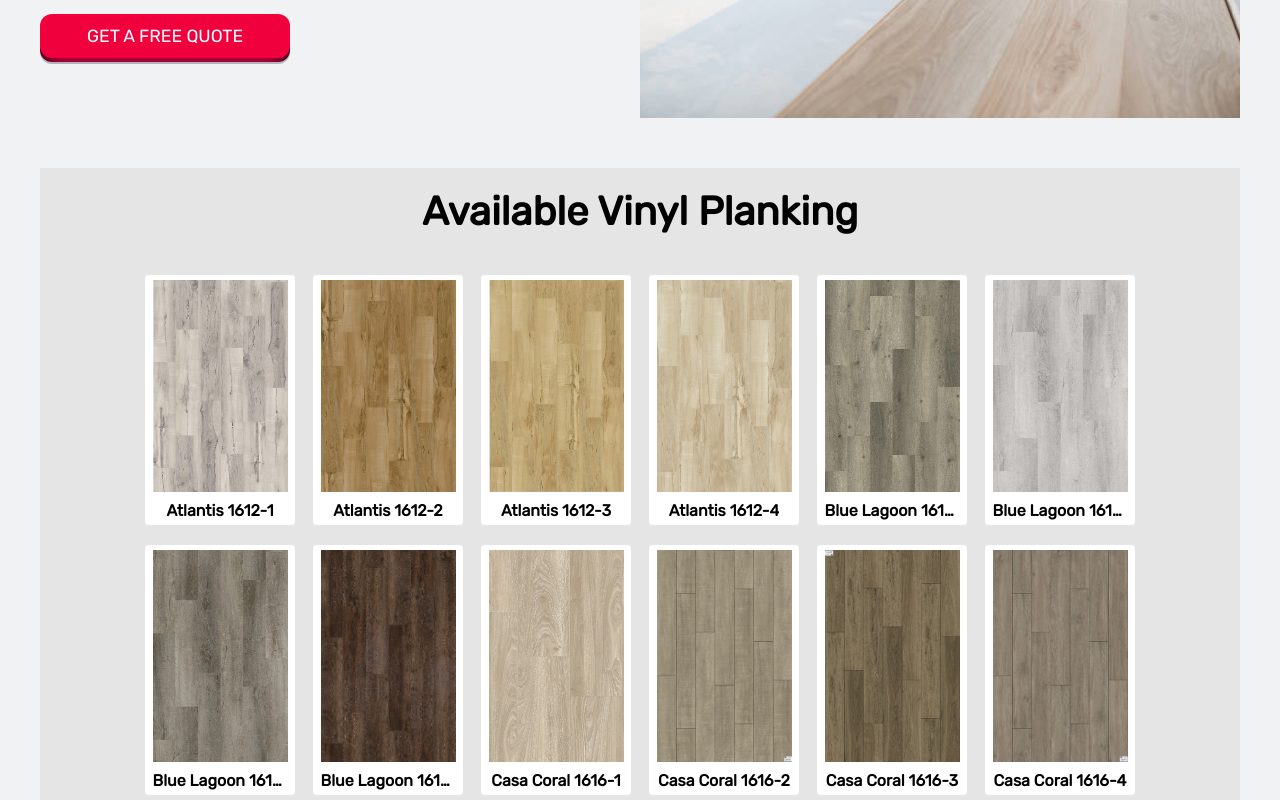
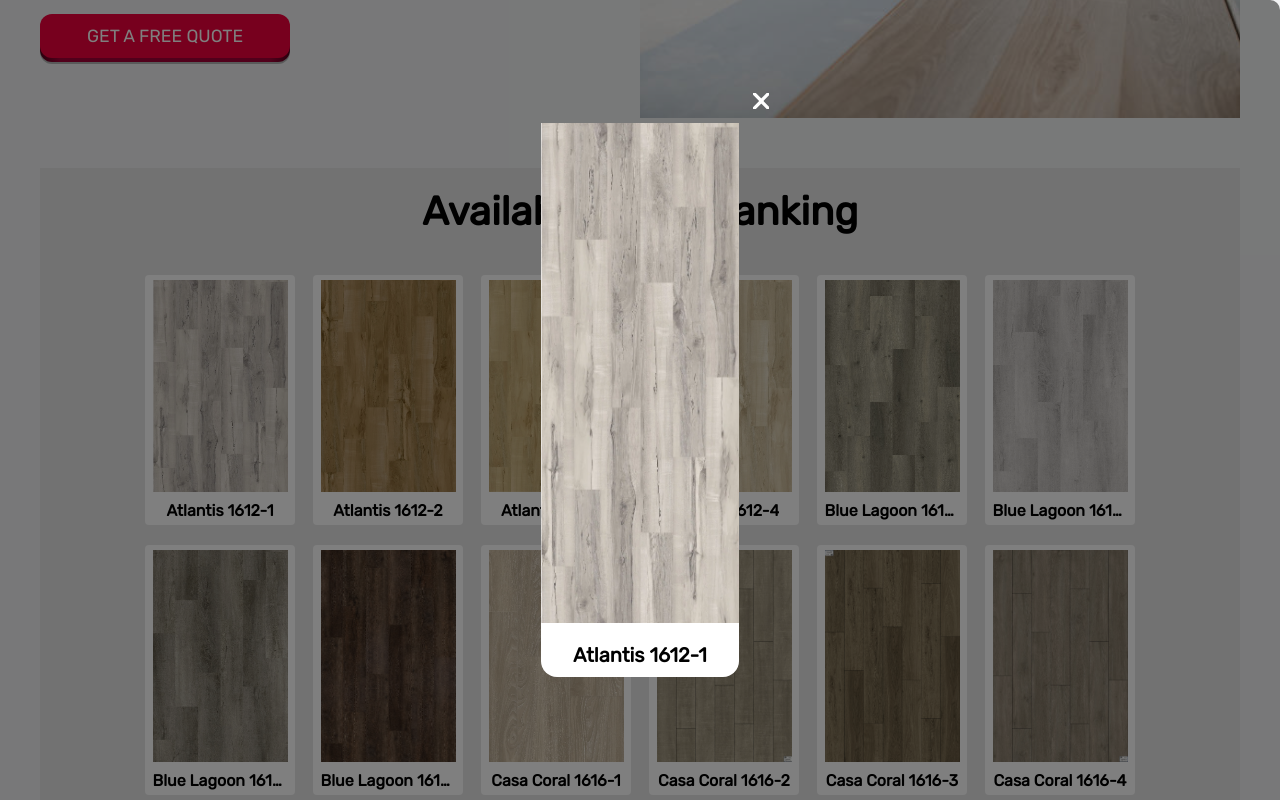
Before and after one commit to propitive/avanti-enterprises, a React (Create React App) app: page /services/vinyl-planking in a window 1280 px wide. Both pictures are taken after a click on the element "Atlantis 1612-1". Shown: the part 872-1672 px from the top of the page. Built offline with nearby package versions, Linux system fonts and the light colour scheme; a web font is replaced by a local one.

Commit message:
added item modal feature

```diff
--- a/src/components/App/App.js
+++ b/src/components/App/App.js
@@ -12,10 +12,13 @@ import VinylPlanking from "../VinylPlanking/VinylPlanking";
 import About from "../About/About";
 import ModalContactForm from "../ModalContactForm/ModalContactForm";
 import ModalEmailList from "../ModalEmailList/ModalEmailList";
+import ItemModal from "../ItemModal/ItemModal";
 
 function App() {
   const [isContactFormModalOpen, setIsContactFormModalOpen] = useState(false);
   const [isEmailListModalOpen, setIsEmailListOpen] = useState(false);
+  const [isItemModalOpen, setIsItemModalOpen] = useState(false);
+  const [selectedCard, setSelectedCard] = useState({});
 
   const handleOpenModal = () => {
     setIsContactFormModalOpen(true);
@@ -33,19 +36,28 @@ function App() {
     setIsEmailListOpen(false);
   };
 
+  const handleCLoseItemModal = () => {
+    setIsItemModalOpen(false);
+  };
+
+  const onCardClick = (card) => {
+    setIsItemModalOpen(true);
+    setSelectedCard(card);
+  };
+
   return (
     <>
       <ScrollToTop />
       <Header />
       <Switch>
         <Route path="/services/kitchen-cabinets">
-          <KitchenCabinets />
+          <KitchenCabinets onCardClick={onCardClick} />
         </Route>
         <Route path="/services/bathroom-cabinets">
-          <BathroomCabinets />
+          <BathroomCabinets onCardClick={onCardClick} />
         </Route>
         <Route path="/services/vinyl-planking">
-          <VinylPlanking />
+          <VinylPlanking onCardClick={onCardClick} />
         </Route>
         <Route path="/contact-form">
           <ContactForm handleOpenModal={handleOpenModal} />
@@ -70,6 +82,9 @@ function App() {
           isOpen={isEmailListModalOpen}
         />
       )}
+      {isItemModalOpen && (
+        <ItemModal card={selectedCard} onClose={handleCLoseItemModal} />
+      )}
     </>
   );
 }
--- a/src/components/BathroomCabinets/BathroomCabinets.js
+++ b/src/components/BathroomCabinets/BathroomCabinets.js
@@ -9,7 +9,7 @@ import {
 import ProductLayout from "../ProductLayout/ProductLayout";
 import BookOnlineButton from "../BookOnlineButton/BookOnlineButton";
 
-function BathroomCabinets() {
+function BathroomCabinets({ onCardClick }) {
   return (
     <>
       <div className="k-cabinets">
@@ -47,12 +47,14 @@ function BathroomCabinets() {
         <div className="k-cabinets__color-section">
           <ProductLayout
             header="Available Traditional"
+            onCardClick={onCardClick}
             productArray={kitchenCabinetsTraditional}
           />
         </div>
         <div className="k-cabinets__color-section">
           <ProductLayout
             header="Available Shakers"
+            onCardClick={onCardClick}
             productArray={kitchenCabinetsShaker}
           />
         </div>
--- /dev/null
+++ b/src/components/ItemModal/ItemModal.css
@@ -0,0 +1,169 @@
+.item-modal__preview {
+  position: fixed;
+  top: 0;
+  right: 0;
+  left: 0;
+  bottom: 0;
+  display: flex;
+  justify-content: center;
+  align-items: center;
+  background-color: rgba(0, 0, 0, 0.5);
+  border-top-right-radius: 10px;
+  font-family: "Rubik", sans-serif, Arial;
+  z-index: 3;
+}
+
+.item-modal__description {
+  display: flex;
+  align-items: center;
+  flex-direction: column;
+  gap: 25px;
+  padding-bottom: 10px;
+  justify-content: space-between;
+}
+
+.item-modal__container {
+  background: #ffffff;
+  border-radius: 16px;
+  border-top-right-radius: 10px;
+
+  position: relative;
+  /* overflow: hidden; */
+}
+
+.item-modal__preview-image {
+  display: flex;
+  object-fit: cover;
+  max-width: 400px;
+  max-height: 500px;
+  margin: 0 auto 0;
+}
+
+.item-modal__close-button {
+  background: url(../../images/close-button.svg) center no-repeat;
+  height: 16px;
+  width: 16px;
+  /* height: 36px;
+  width: 36px; */
+  cursor: pointer;
+  border: none;
+  position: absolute;
+  top: -30px;
+  right: -30px;
+  cursor: pointer;
+  z-index: 99;
+  padding: 0;
+}
+
+.item-modal__title {
+  font-family: "Rubik", sans-serif, Arial;
+  font-weight: 700;
+  font-size: 20px;
+  margin: 0 auto 0;
+}
+
+.item-modal__weather {
+  font-family: "Rubik", sans-serif, Arial;
+  font-weight: 700;
+  font-size: 20px;
+  margin: 0;
+}
+
+.item-modal__delete {
+  font-family: "Rubik", sans-serif, Arial;
+  color: rgba(255, 77, 0, 1);
+  font-weight: 700;
+  font-style: normal;
+  font-size: 20px;
+  line-height: 24px;
+  border: none;
+  background-color: #ffffff;
+  cursor: pointer;
+}
+
+.item-modal__content {
+  display: flex;
+  justify-content: space-between;
+  padding: 20px 20px 10px;
+  flex-direction: column;
+}
+
+.item-modal__delete-buton {
+  width: 150px;
+  height: 50px;
+  cursor: pointer;
+  display: flex;
+  align-items: center;
+  background: red;
+  border: none;
+  border-radius: 5px;
+  box-shadow: 1px 1px 3px rgba(0, 0, 0, 0.15);
+  background: #e62222;
+}
+
+.item-modal__delete-buton,
+.item-modal__delete-buton span {
+  transition: 200ms;
+}
+
+.item-modal__delete-buton .item-modal__delete-text {
+  transform: translateX(10px);
+  color: white;
+  font-weight: bold;
+  font-family: "Rubik", sans-serif, Arial;
+  font-size: 18px;
+}
+
+.item-modal__delete-buton .icon {
+  position: absolute;
+  border-left: 1px solid #c41b1b;
+  transform: translateX(90px);
+  height: 40px;
+  width: 40px;
+  display: flex;
+  align-items: center;
+  justify-content: center;
+}
+
+.item-modal__delete-buton svg {
+  width: 15px;
+  fill: #eee;
+}
+
+.item-modal__delete-buton:hover {
+  background: #ff3636;
+}
+
+.item-modal__delete-buton:hover .item-modal__delete-text {
+  color: transparent;
+}
+
+.item-modal__delete-buton:hover .icon {
+  width: 150px;
+  border-left: none;
+  transform: translateX(-20px);
+}
+
+.item-modal__delete-buton:focus {
+  outline: none;
+}
+
+.item-modal__delete-buton:active .icon svg {
+  transform: scale(0.8);
+}
+
+@media screen and (max-width: 542px) {
+  .item-modal__close-button {
+    top: -20px;
+    right: -20px;
+  }
+  .item-modal__preview-image {
+    max-width: 350px;
+  }
+}
+
+@media screen and (max-width: 445px) {
+  .item-modal__preview-image {
+    max-width: 300px;
+  }
+}
--- /dev/null
+++ b/src/components/ItemModal/ItemModal.js
@@ -0,0 +1,47 @@
+import { useEffect } from "react";
+import React from "react";
+import "./ItemModal.css";
+
+function ItemModal({ card, onClose }) {
+  const handleCloseOnOverlayClick = (event) => {
+    if (event.target === event.currentTarget) {
+      onClose();
+    }
+  };
+
+  useEffect(() => {
+    const close = (e) => {
+      if (e.keyCode === 27) {
+        onClose();
+      }
+    };
+    window.addEventListener("keydown", close);
+    return () => window.removeEventListener("keydown", close);
+  }, []);
+
+  return (
+    <div className="item-modal__preview" onClick={handleCloseOnOverlayClick}>
+      <div className="item-modal__container">
+        <button
+          type="button"
+          className="item-modal__close-button"
+          onClick={onClose}
+        ></button>
+        <img
+          className="item-modal__preview-image"
+          alt={card.title}
+          src={card.image}
+        />
+        <div className="item-modal__content">
+          <h2 className="item-modal__title">{card.title}</h2>
+
+          {/* <div className="item-modal__description">
+            <p className="item-modal__weather">{card.title}</p>
+          </div> */}
+        </div>
+      </div>
+    </div>
+  );
+}
+
+export default ItemModal;
--- a/src/components/KitchenCabinets/KitchenCabinets.js
+++ b/src/components/KitchenCabinets/KitchenCabinets.js
@@ -9,7 +9,7 @@ import {
 import ProductLayout from "../ProductLayout/ProductLayout";
 import BookOnlineButton from "../BookOnlineButton/BookOnlineButton";
 
-function KitchenCabinets() {
+function KitchenCabinets({ onCardClick }) {
   return (
     <>
       <div className="k-cabinets">
@@ -46,12 +46,14 @@ function KitchenCabinets() {
         <div className="k-cabinets__color-section">
           <ProductLayout
             header="Available Traditional"
+            onCardClick={onCardClick}
             productArray={kitchenCabinetsTraditional}
           />
         </div>
         <div className="k-cabinets__color-section">
           <ProductLayout
             header="Available Shakers"
+            onCardClick={onCardClick}
             productArray={kitchenCabinetsShaker}
           />
         </div>
--- a/src/components/VinylPlanking/VinylPlanking.js
+++ b/src/components/VinylPlanking/VinylPlanking.js
@@ -6,7 +6,7 @@ import { vinylPlankingData } from "../../utils/constants";
 import ProductLayout from "../ProductLayout/ProductLayout";
 import BookOnlineButton from "../BookOnlineButton/BookOnlineButton";
 
-function VinylPlanking() {
+function VinylPlanking({ onCardClick }) {
   return (
     <>
       <div className="k-cabinets">
@@ -43,6 +43,7 @@ function VinylPlanking() {
         <div className="k-cabinets__color-section">
           <ProductLayout
             header="Available Vinyl Planking"
+            onCardClick={onCardClick}
             productArray={vinylPlankingData}
           />
         </div>
--- a/src/index.css
+++ b/src/index.css
@@ -9,6 +9,7 @@
 @import url("/src/components/Footer/Footer.css");
 @import url("/src/components/Header/Header.css");
 @import url("/src/components/Dropdown/Dropdown.css");
+@import url("/src/components/ItemModal/ItemModal.css");
 @import url("/src/components/ProductLayout/ProductLayout.css");
 @import url("/src/components/KitchenCabinets/KitchenCabinets.css");
 @import url("/src/components/ModalContactForm/ModalContactForm.css");
```
Also changed, not shown: src/components/ProductLayout/ProductLayout.js (+6 -2 lines), src/images/products/vinylPlanking/vertAtlantis1612-3.PNG.
